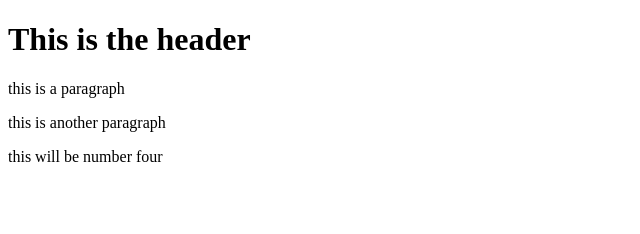
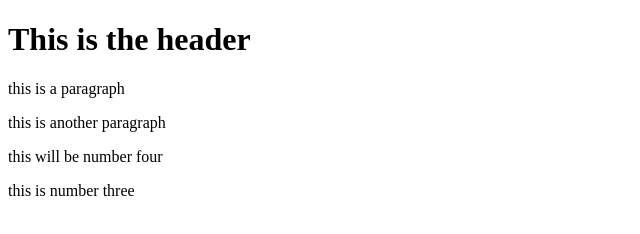
Before and after one commit to nourq20/git-test, a plain HTML site: page index.html in a window 1280 px wide. Shown: the whole page, without its empty margins (0-640 px from the left). Drawn offline with Linux system fonts and the light colour scheme.

Commit message:
third commit

```diff
--- a/index.html
+++ b/index.html
@@ -6,5 +6,6 @@
         </p>
         <p> this is another paragraph</p>
         <p>this will be number four</p>
+        <p> this is number three</p>
     </body>
 </html>
```
